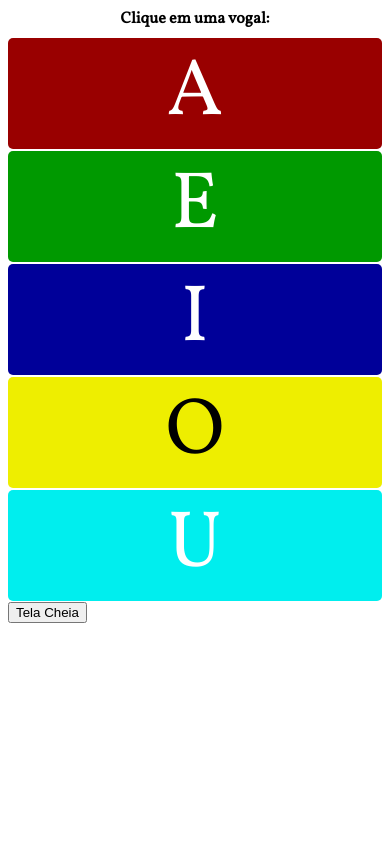
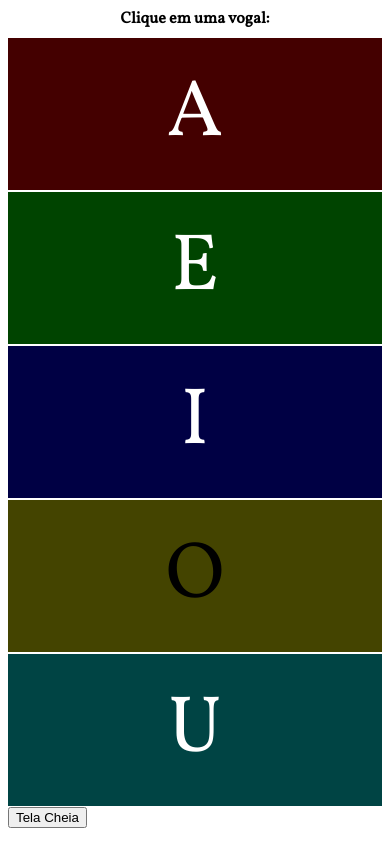
Before and after one commit to joseluizcoe/letters-and-numbers-game, a React (Create React App) app: page / in a window 390 px wide. Built offline with nearby package versions, Linux system fonts and the light colour scheme.

Commit message:
Fixing mobile CSS

```diff
--- a/src/components/LetterStyled.js
+++ b/src/components/LetterStyled.js
@@ -11,8 +11,8 @@ const LetterStyled = styled.button`
   background: #f0f0f0;
   color: #666;
   width: 100%;
+  height: 18vh;
   border: 0;
-  border-radius: 5px;
   overflow: hidden;
   &:focus {
     cursor: pointer;
@@ -20,35 +20,35 @@ const LetterStyled = styled.button`
   }
 
   &.red {
-    background: #900;
+    background: #400;
     color: white;
     &:hover {
       background: #f00;
     }
   }
   &.green {
-    background: #090;
+    background: #040;
     color: white;
     &:hover {
       background: #0c0;
     }
   }
   &.blue {
-    background: #009;
+    background: #004;
     color: white;
     &:hover {
       background: #00c;
     }
   }
   &.yellow {
-    background: #ee0;
+    background: #440;
     color: black;
     &:hover {
       background: #cc0;
     }
   }
   &.purple {
-    background: #0ee;
+    background: #044;
     color: white;
     &:hover {
       background: #0cc;
```
